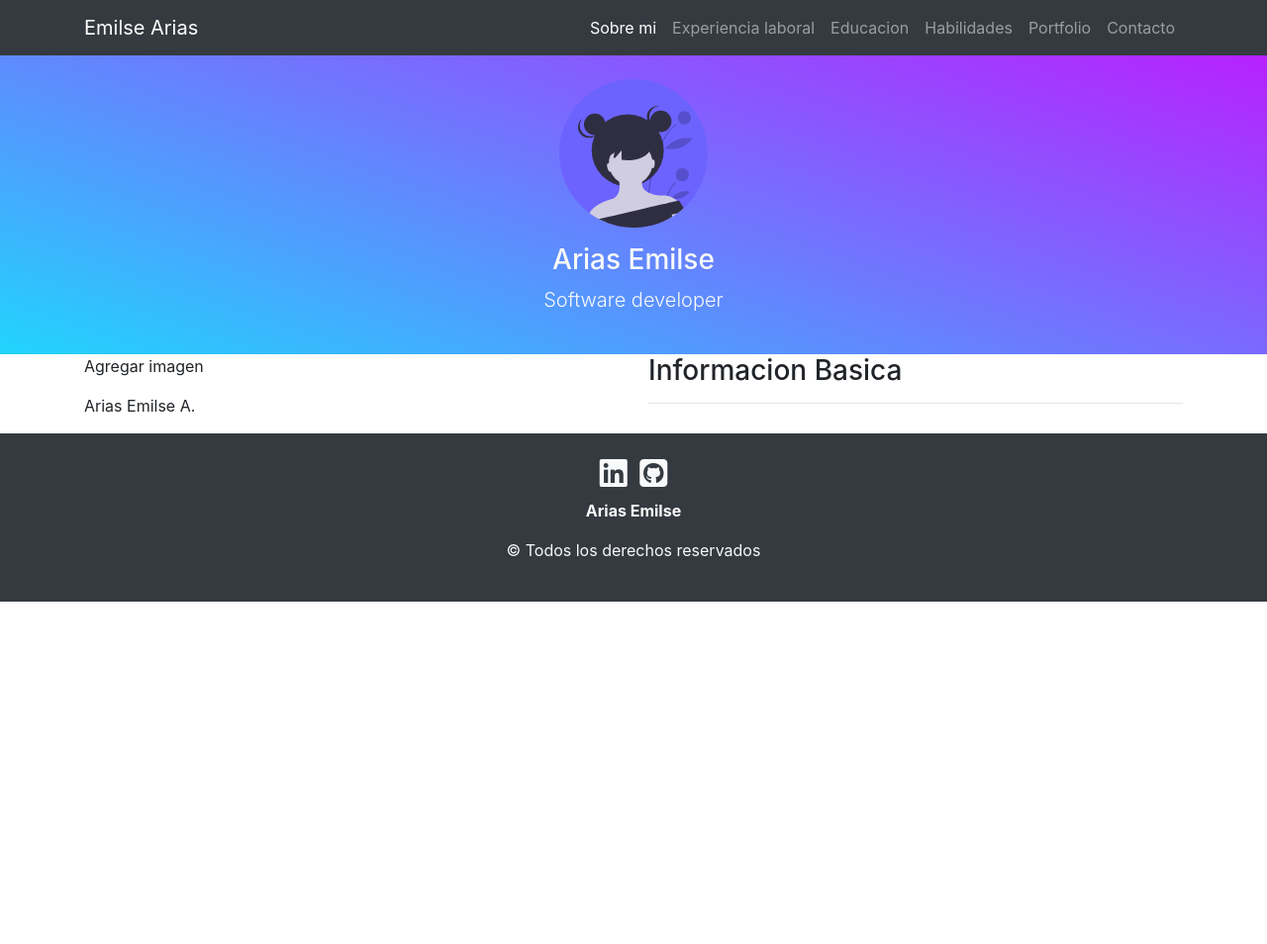
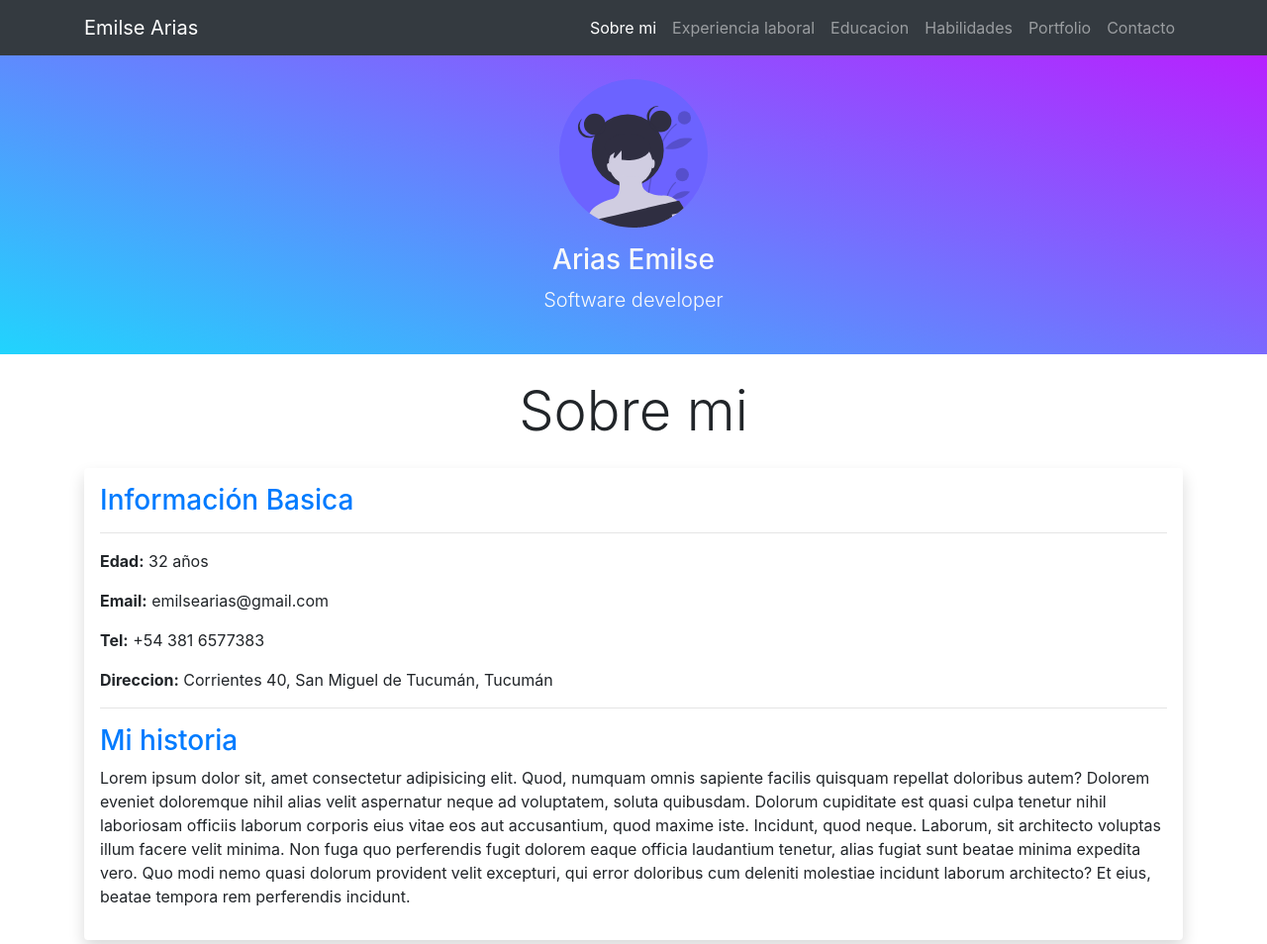
Before and after one commit to earias08/cv-1a, a plain HTML site: page index.html in a window 1280 px wide. Shown: the top 954 px of the page at 99% size. Before the commit the page ends 800 px from the top, so only its background shows below. Drawn offline with nearby package versions, Linux system fonts and the light colour scheme.

Commit message:
se completo la seccion sobre mi

```diff
--- a/index.html
+++ b/index.html
@@ -53,17 +53,24 @@
         <p class="lead">Software developer</p>
     </section>
     <section class="container">
-        <article>
-            <div class="row">
-                <div class="col-sm-12 col-md-6">
-                    <p>Agregar imagen</p>
-                    <p>Arias Emilse A.</p>
-                </div>
-                <div class="col-sm-12 col-md-6">
-                    <h3>Informacion Basica</h3>
-                    <hr>
-                </div>
-            </div>
+        <h2 class="display-4 text-center my-4">Sobre mi</h2>
+        <article class="shadow p-3 mb-5 bg-white rounded">
+            <h3 class="text-primary">Información Basica</h3>
+            <hr>
+            <p><strong>Edad:</strong> 32 años</p>
+            <p><strong>Email:</strong> emilsearias@gmail.com</p>
+            <p><strong>Tel:</strong> +54 381 6577383</p>
+            <p><strong>Direccion:</strong> Corrientes 40, San Miguel de Tucumán, Tucumán</p>
+            <hr>
+            <h3 class="text-primary">Mi historia</h3>
+            <p>Lorem ipsum dolor sit, amet consectetur adipisicing elit. Quod, numquam omnis sapiente facilis quisquam
+                repellat doloribus autem? Dolorem eveniet doloremque nihil alias velit aspernatur neque ad voluptatem,
+                soluta quibusdam. Dolorum cupiditate est quasi culpa tenetur nihil laboriosam officiis laborum corporis
+                eius vitae eos aut accusantium, quod maxime iste. Incidunt, quod neque. Laborum, sit architecto voluptas
+                illum facere velit minima. Non fuga quo perferendis fugit dolorem eaque officia laudantium tenetur,
+                alias fugiat sunt beatae minima expedita vero. Quo modi nemo quasi dolorum provident velit excepturi,
+                qui error doloribus cum deleniti molestiae incidunt laborum architecto? Et eius, beatae tempora rem
+                perferendis incidunt.</p>
         </article>
     </section>
     <footer class="bg-dark text-light py-4">
```
